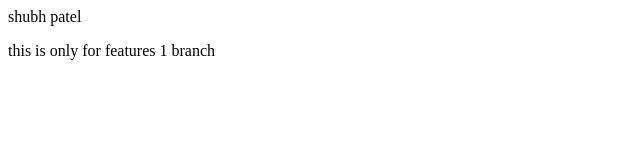
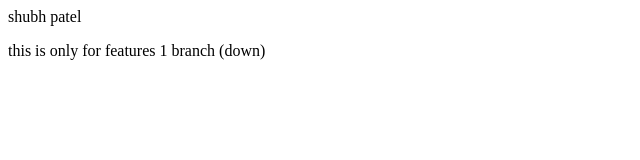
Before and after one commit to shubh9165/local, a plain HTML site: page index.html in a window 1280 px wide. Shown: the full height of the page, 0-640 px from the left. Drawn offline with Linux system fonts and the light colour scheme.

Commit message:
add down

```diff
--- a/index.html
+++ b/index.html
@@ -1,2 +1,2 @@
 <p> shubh patel </p>
-<p>this is only for features 1 branch</p>
+<p>this is only for features 1 branch (down)</p>
```
